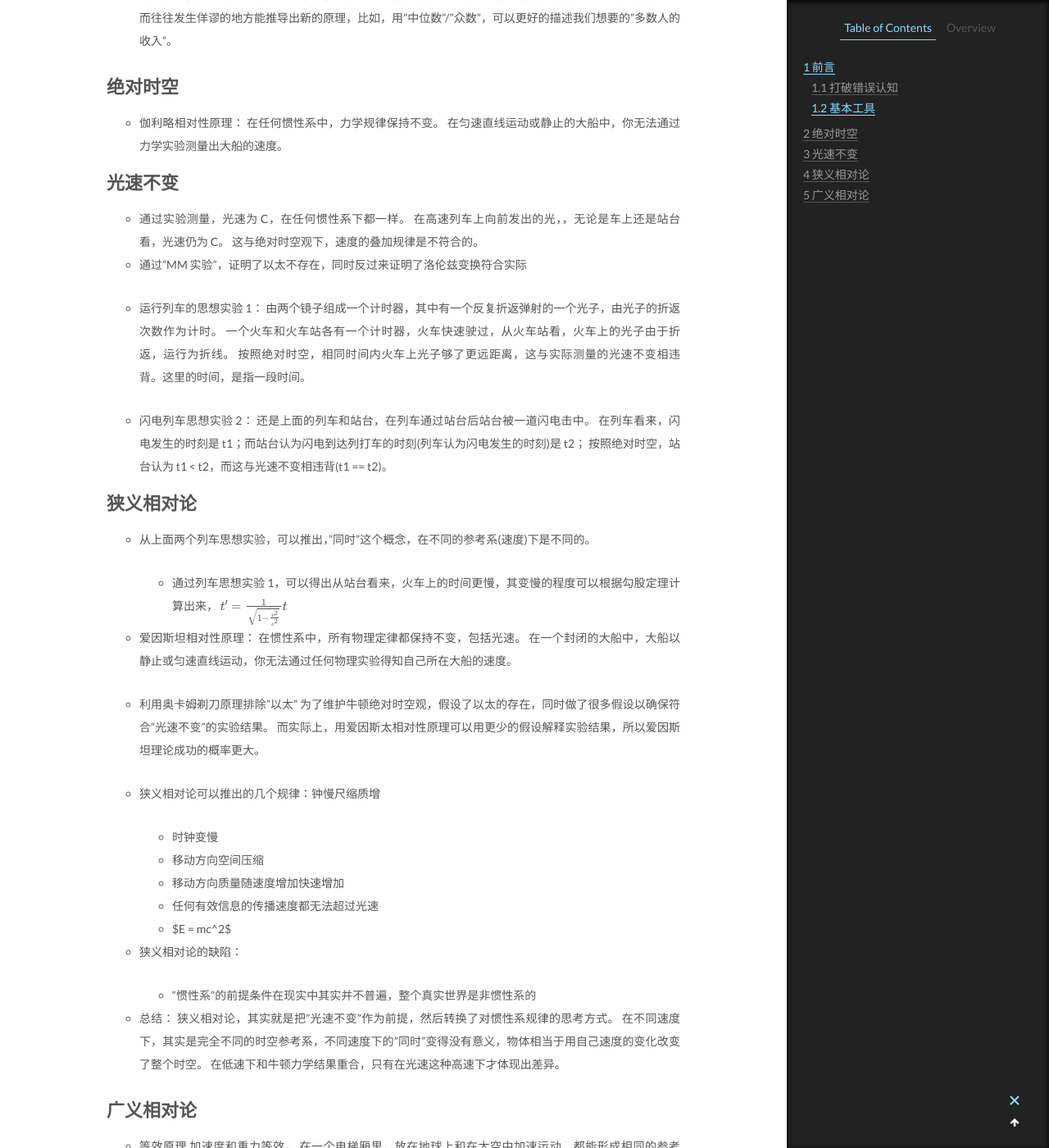
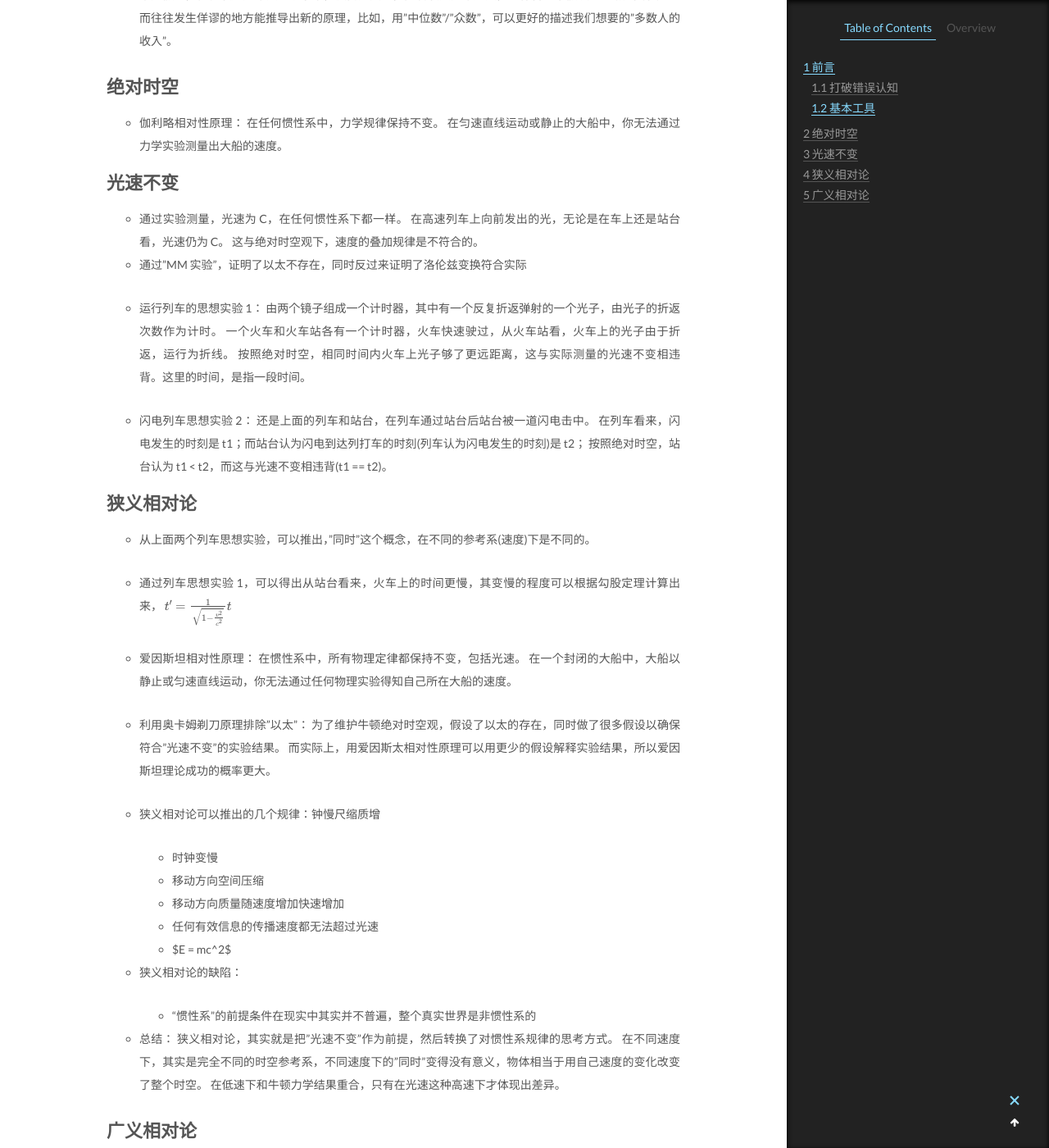
Before and after one commit to CodeHunter2006/CodeHunter2006.github.io, a Jekyll site: the page built from _posts/2022-03-13-TheShapeOfTime.md, in a window 1280 px wide and 1400 px high, scrolled down 1579 px. Shown: the whole window at 82% size. Built offline with Jekyll 4.4.1, drawn with Linux system fonts in a browser that asks for light colours; formulas are drawn with MathJax 3; some of the changed text lies outside the part shown.

```diff
--- a/_posts/2022-03-13-TheShapeOfTime.md
+++ b/_posts/2022-03-13-TheShapeOfTime.md
@@ -61,14 +61,14 @@
 
 - 从上面两个列车思想实验，可以推出，"同时"这个概念，在不同的参考系(速度)下是不同的。
 
-  - 通过列车思想实验 1，可以得出从站台看来，火车上的时间更慢，其变慢的程度可以根据勾股定理计算出来，
-    $$t' = \frac{1}{\sqrt{1-\frac{v^2}{c^2} } }t$$
+- 通过列车思想实验 1，可以得出从站台看来，火车上的时间更慢，其变慢的程度可以根据勾股定理计算出来，
+  $$t' = \frac{1}{\sqrt{1-\frac{v^2}{c^2} } }t$$
 
 - 爱因斯坦相对性原理：
   在惯性系中，所有物理定律都保持不变，包括光速。
   在一个封闭的大船中，大船以静止或匀速直线运动，你无法通过任何物理实验得知自己所在大船的速度。
 
-- 利用奥卡姆剃刀原理排除"以太"
+- 利用奥卡姆剃刀原理排除"以太"：
   为了维护牛顿绝对时空观，假设了以太的存在，同时做了很多假设以确保符合"光速不变"的实验结果。
   而实际上，用爱因斯太相对性原理可以用更少的假设解释实验结果，所以爱因斯坦理论成功的概率更大。
 
@@ -91,7 +91,7 @@
 
 # 广义相对论
 
-- 等效原理
+- 等效原理：
   加速度和重力等效。
   在一个电梯厢里，放在地球上和在太空中加速运动，都能形成相同的参考系。
   这样就能把太空中的加速运动电梯形成的**非惯性系**等价于地球上(重力下)静止的**惯性系**来处理。
@@ -110,7 +110,7 @@
   我们发现 s2 > 2πr1，这说明空间被扭曲了。因为圆盘边缘的人在向前运动，所以运动方向尺子缩短了，这时测量周长就会比之前需要更多尺数。
   上面这种现象，就是**时空弯曲**，在引力越强的地方，时空弯曲越大。
 
-- 双生子佯谬
+- 双生子佯谬：
   一对双胞胎，哥哥开飞船上太空，弟弟留在地球，。从哥哥的视角，弟弟相对高速运行，所以弟弟会比较年轻；从弟弟的视角，哥哥也是高速运行，所以哥哥也更年轻；
   那么，到底谁更年轻了？
   从狭义相对论分析，因为只能分析惯性系，所以其实两者都更年轻了，只不过两者永远不会相遇。
@@ -118,5 +118,5 @@
   所以哥哥会经历加速离开、减速、加速返回、减速落地这四个过程，而这四个加速度都会导致时空改变，相当于引力起了作用，相当于哥哥飞向了弟弟的未来，所以最终哥哥更年轻。
   这里的加速度没有相对性，只有主动加速(减速也是一种加速度作用)一方才会有引力效应。
 
-- 引力是时空弯曲的表现，引力越大，时空弯曲越大。在引力的作用下，空间在三维都被弯曲了。
+- 引力是时空弯曲的表现，时空弯曲越大，引力越大。在引力的作用下，空间在三维都被弯曲了。
   物体或光在被弯曲的空间中想走最短路径(直线)，所以看起来路线是弯曲的。
```
Also changed, not shown: other parts of _posts/2022-03-13-TheShapeOfTime.md (+1 -1 lines), _posts/2019-10-02-Git_CMD.md (+1 -1 lines), _posts/2020-06-01-Fitness_Record.md (+4 -0 lines), _posts/2022-03-15-English_scene_work_communicate.md (added, +18 -0 lines).
